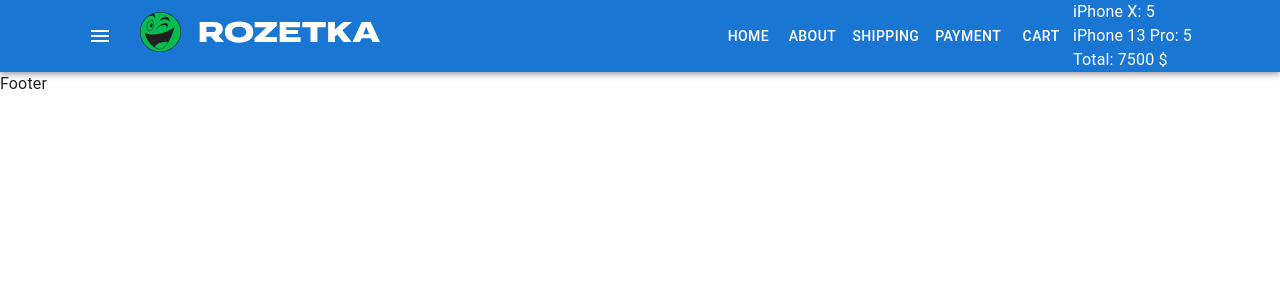
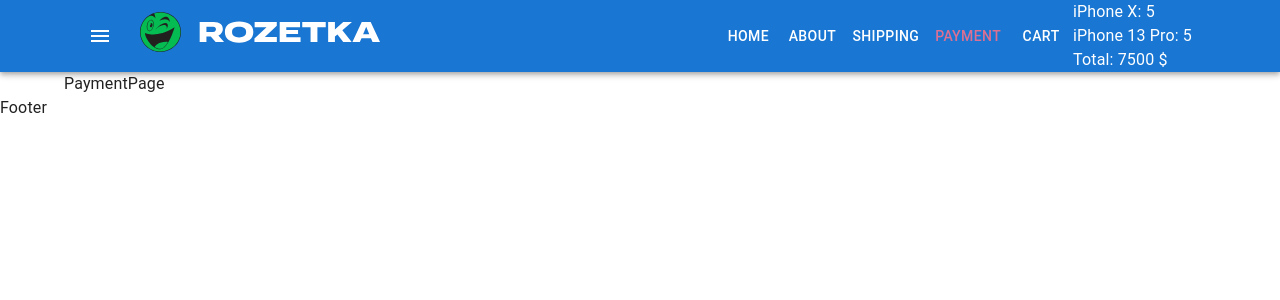
Before and after one commit to kznkv-skillup/fake-shop, a React (Create React App) app: page /payment in a window 1280 px wide. Shown: the top 300 px of the page. Built offline with nearby package versions, Linux system fonts and the light colour scheme.

Commit message:
add MenuItem

```diff
--- a/src/components/Menu/Menu.tsx
+++ b/src/components/Menu/Menu.tsx
@@ -1,36 +1,17 @@
 import React from "react"
-import Button from "@mui/material/Button"
-import { NavLink } from "react-router-dom"
 import "./Menu.scss"
+import MenuItem from "./MenuItem"
 
 type Props = {}
 
 const Menu = (props: Props) => {
     return (
         <>
-            <Button color="inherit">
-                <NavLink
-                    to="/"
-                    className={({ isActive }) =>
-                        isActive ? "nav-active" : "nav-item"
-                    }
-                >
-                    Home
-                </NavLink>
-            </Button>
-            <Button color="inherit">About</Button>
-            <Button color="inherit">Shipping</Button>
-            <Button color="inherit">Payment</Button>
-            <Button color="inherit">
-                <NavLink
-                    to="/cart"
-                    className={({ isActive }) =>
-                        isActive ? "nav-active" : "nav-item"
-                    }
-                >
-                    Cart
-                </NavLink>
-            </Button>
+            <MenuItem to="/">Home</MenuItem>
+            <MenuItem to="/about">About</MenuItem>
+            <MenuItem to="/shipping">Shipping</MenuItem>
+            <MenuItem to="/payment">Payment</MenuItem>
+            <MenuItem to="/cart">Cart</MenuItem>
         </>
     )
 }
--- /dev/null
+++ b/src/components/Menu/MenuItem.tsx
@@ -0,0 +1,25 @@
+import React from "react"
+import Button from "@mui/material/Button"
+import { NavLink } from "react-router-dom"
+
+type Props = {
+    to: string
+    children: React.ReactNode
+}
+
+const MenuItem = ({ to, children }: Props) => {
+    return (
+        <Button color="inherit">
+            <NavLink
+                to={to}
+                className={({ isActive }) =>
+                    isActive ? "nav-active" : "nav-item"
+                }
+            >
+                {children}
+            </NavLink>
+        </Button>
+    )
+}
+
+export default MenuItem
--- a/src/container/Main/Main.tsx
+++ b/src/container/Main/Main.tsx
@@ -1,6 +1,9 @@
 import { Container } from "@mui/material"
+import AboutPage from "pages/About/AboutPage"
 import CartPage from "pages/Cart/CartPage"
 import Home from "pages/Home/Home"
+import PaymentPage from "pages/Payment/PaymentPage"
+import ShippingPage from "pages/Shipping/ShippingPage"
 import { Routes, Route } from "react-router-dom"
 
 type Props = {
@@ -17,6 +20,9 @@
                         element={<Home addProductToCart={addProductToCart} />}
                     />
                     <Route path="cart" element={<CartPage />} />
+                    <Route path="about" element={<AboutPage />} />
+                    <Route path="shipping" element={<ShippingPage />} />
+                    <Route path="payment" element={<PaymentPage />} />
                 </Routes>
             </Container>
         </main>
--- /dev/null
+++ b/src/pages/About/AboutPage.tsx
@@ -0,0 +1,9 @@
+import React from "react"
+
+type Props = {}
+
+const AboutPage = (props: Props) => {
+    return <div>AboutPage</div>
+}
+
+export default AboutPage
--- /dev/null
+++ b/src/pages/Payment/PaymentPage.tsx
@@ -0,0 +1,9 @@
+import React from "react"
+
+type Props = {}
+
+const PaymentPage = (props: Props) => {
+    return <div>PaymentPage</div>
+}
+
+export default PaymentPage
--- /dev/null
+++ b/src/pages/Shipping/ShippingPage.tsx
@@ -0,0 +1,9 @@
+import React from "react"
+
+type Props = {}
+
+const ShippingPage = (props: Props) => {
+    return <div>ShippingPage</div>
+}
+
+export default ShippingPage
```
